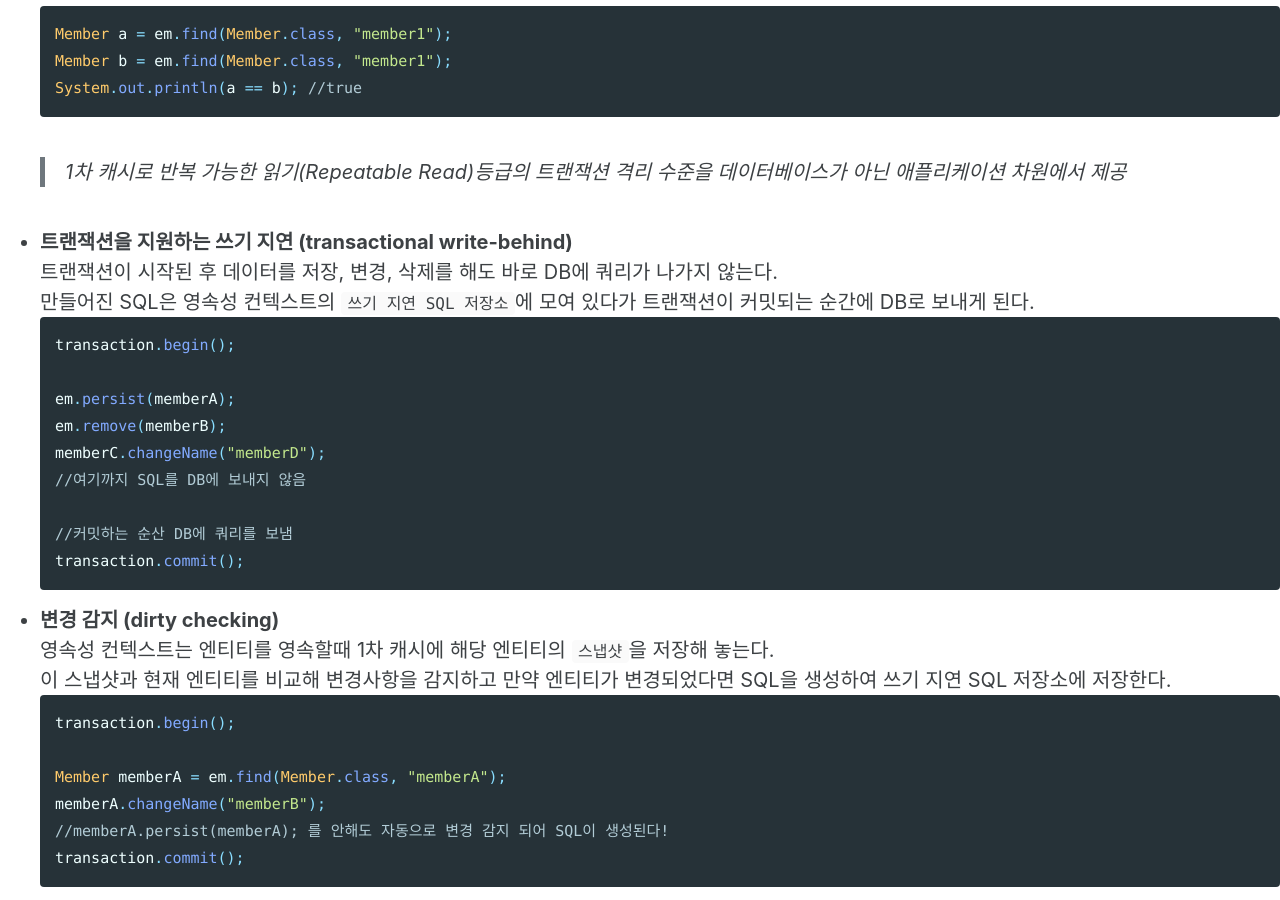
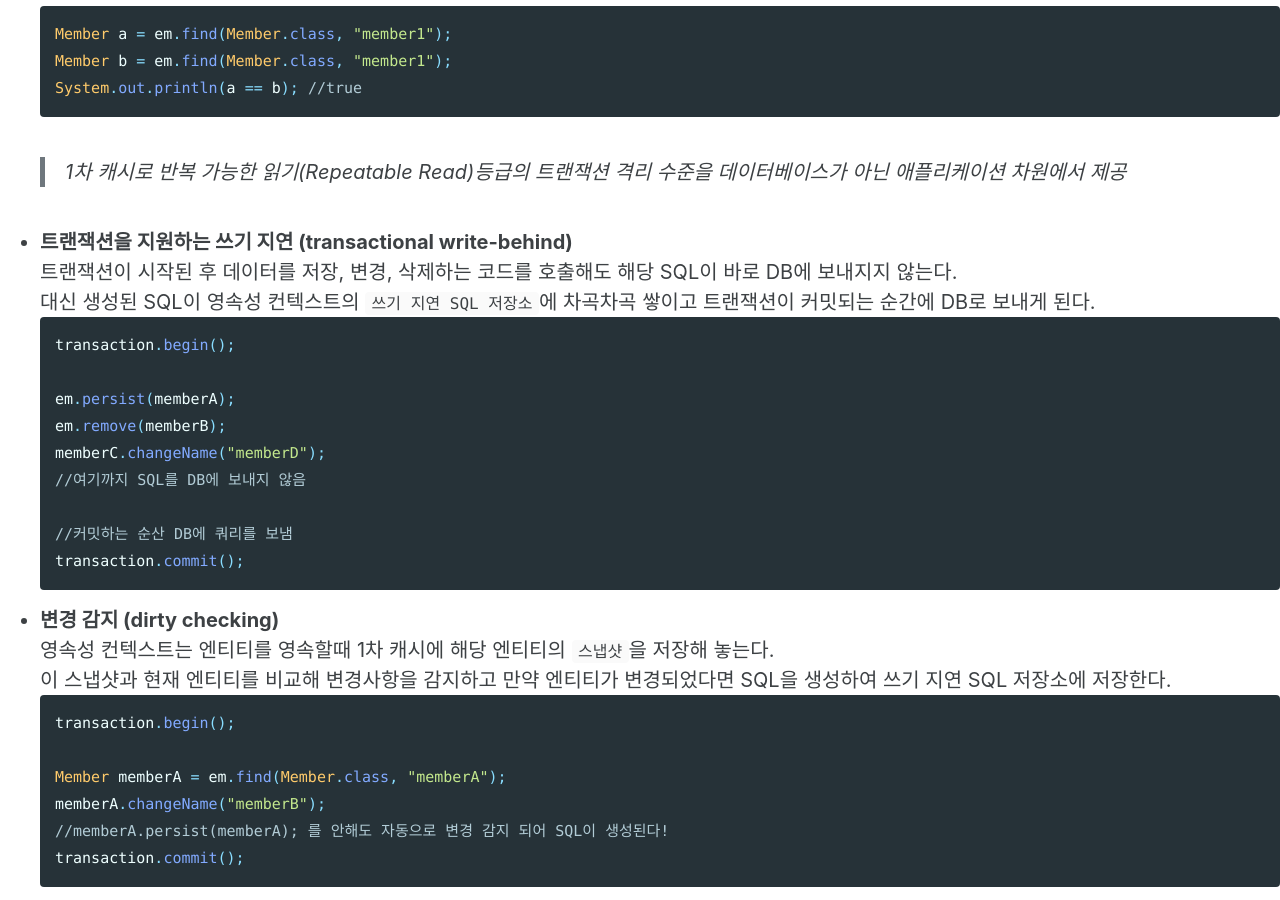
Before and after one commit to maenguin/maenguin.github.io, a Jekyll site: the page built from private/2020-12-31-jpa-basic.md, in a window 1280 px wide and 900 px high, scrolled down 5795 px. Built offline with Jekyll 4.4.1, drawn with Linux system fonts in a browser that asks for light colours; cached includes are drawn as plain includes; our own code applies the rules of GitHub Pages for plain Markdown files.

Commit message:
Update 2020-12-31-jpa-basic.md

````diff
--- a/private/2020-12-31-jpa-basic.md
+++ b/private/2020-12-31-jpa-basic.md
@@ -194,8 +194,8 @@ J2EE, 스프링 프레임워크 같은 컨테이너 환경에서는 엔티티
 
 
 * **트랜잭션을 지원하는 쓰기 지연 (transactional write-behind)**
-  트랜잭션이 시작된 후 데이터를 저장, 변경, 삭제를 해도 바로 DB에 쿼리가 나가지 않는다.
-  만들어진 SQL은 영속성 컨텍스트의 `쓰기 지연 SQL 저장소`에 모여 있다가 트랜잭션이 커밋되는 순간에 DB로 보내게 된다.
+  트랜잭션이 시작된 후 데이터를 저장, 변경, 삭제하는 코드를 호출해도 해당 SQL이 바로 DB에 보내지지 않는다.
+  대신 생성된 SQL이 영속성 컨텍스트의 `쓰기 지연 SQL 저장소`에 차곡차곡 쌓이고 트랜잭션이 커밋되는 순간에 DB로 보내게 된다.
   ```java
   transaction.begin();
 
````
